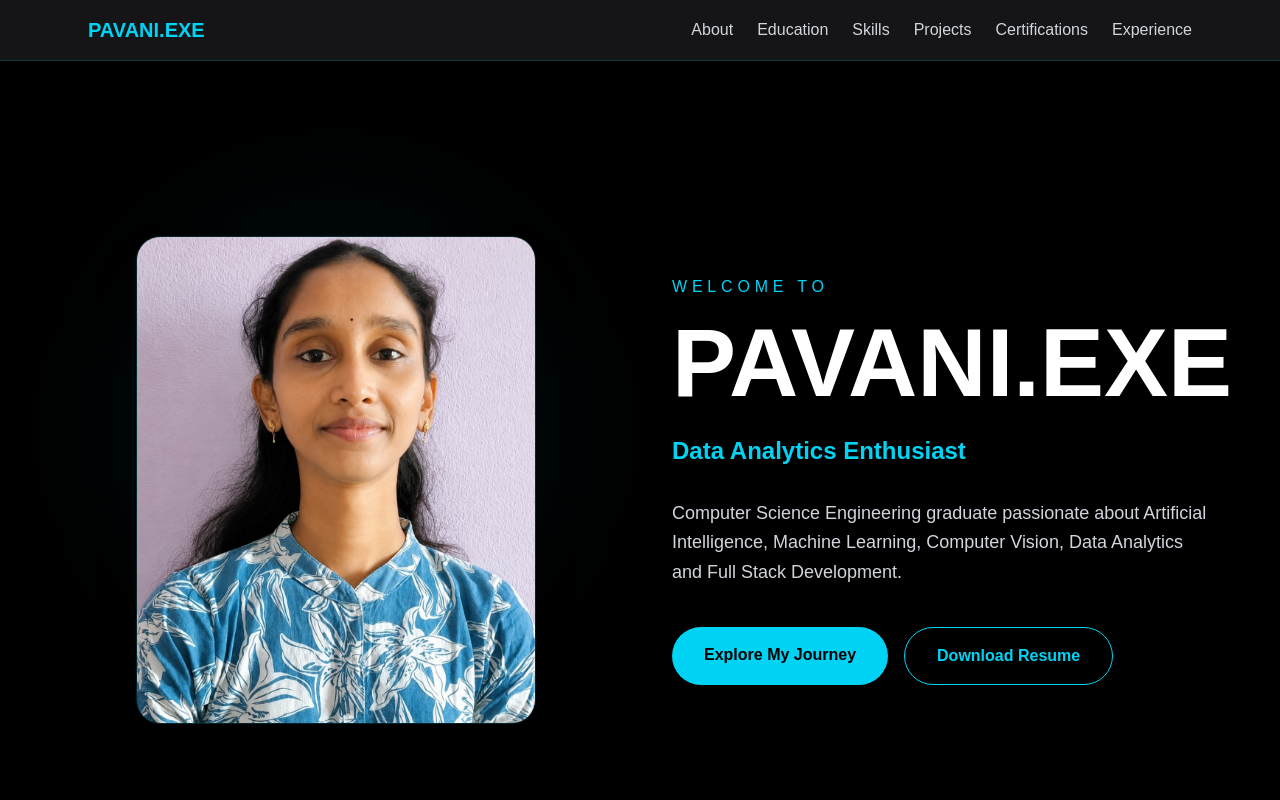
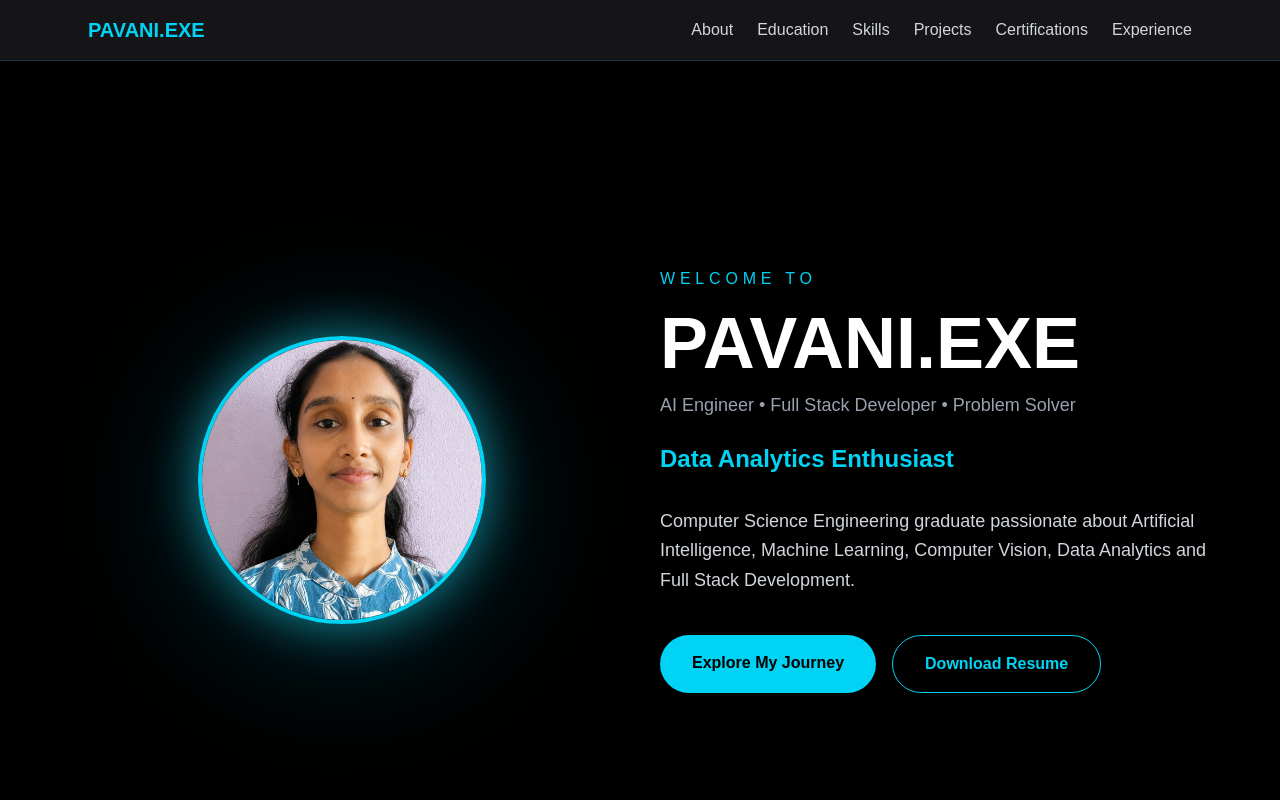
Before and after one commit to pavaniprabalika-11/pavani-portfolio, a Next.js app: page / in a window 1280 px wide. Shown: the top 800 px of the page. Built offline with nearby package versions, Linux system fonts and the light colour scheme.

Commit message:
Hero.tsx

```diff
--- a/components/Hero.tsx
+++ b/components/Hero.tsx
@@ -26,31 +26,47 @@ export default function Hero() {
       id="about"
       className="min-h-screen bg-black text-white flex items-center justify-center px-6"
     >
-      <div className="max-w-6xl mx-auto grid md:grid-cols-2 gap-16 items-center">
+      <div className="max-w-6xl mx-auto grid md:grid-cols-2 gap-10 items-center">
 
         {/* Photo Section */}
         <div className="flex justify-center relative">
 
-          <div className="absolute w-96 h-96 bg-cyan-500/10 blur-3xl rounded-full"></div>
+          <div className="absolute w-80 h-80 bg-cyan-500/20 blur-3xl rounded-full"></div>
 
           <Image
             src="/images/pavani.jpeg"
             alt="Pavani"
-            width={400}
-            height={500}
-            className="relative rounded-3xl border border-cyan-500/20 shadow-2xl"
+            width={280}
+            height={280}
+            priority
+            className="
+              relative
+              w-72
+              h-72
+              rounded-full
+              object-cover
+              object-top
+              border-4
+              border-cyan-400
+              shadow-[0_0_50px_rgba(34,211,238,0.6)]
+            "
           />
         </div>
 
         {/* Text Section */}
         <div>
+
           <p className="text-cyan-400 uppercase tracking-[0.3em] mb-4">
             Welcome To
           </p>
 
-          <h1 className="text-6xl md:text-8xl font-black text-white">
+          <h1 className="text-5xl md:text-6xl lg:text-7xl font-black text-white">
             PAVANI.EXE
           </h1>
+
+          <p className="mt-3 text-gray-400 text-lg">
+            AI Engineer • Full Stack Developer • Problem Solver
+          </p>
 
           <p className="mt-6 text-2xl text-cyan-400 font-semibold h-10">
             {titles[currentTitle]}
@@ -63,6 +79,7 @@ export default function Hero() {
           </p>
 
           <div className="mt-10 flex flex-wrap gap-4">
+
             <a
               href="#projects"
               className="px-8 py-4 bg-cyan-400 text-black rounded-full font-bold hover:scale-105 transition duration-300"
@@ -77,7 +94,9 @@ export default function Hero() {
             >
               Download Resume
             </a>
+
           </div>
+
         </div>
 
       </div>
```
